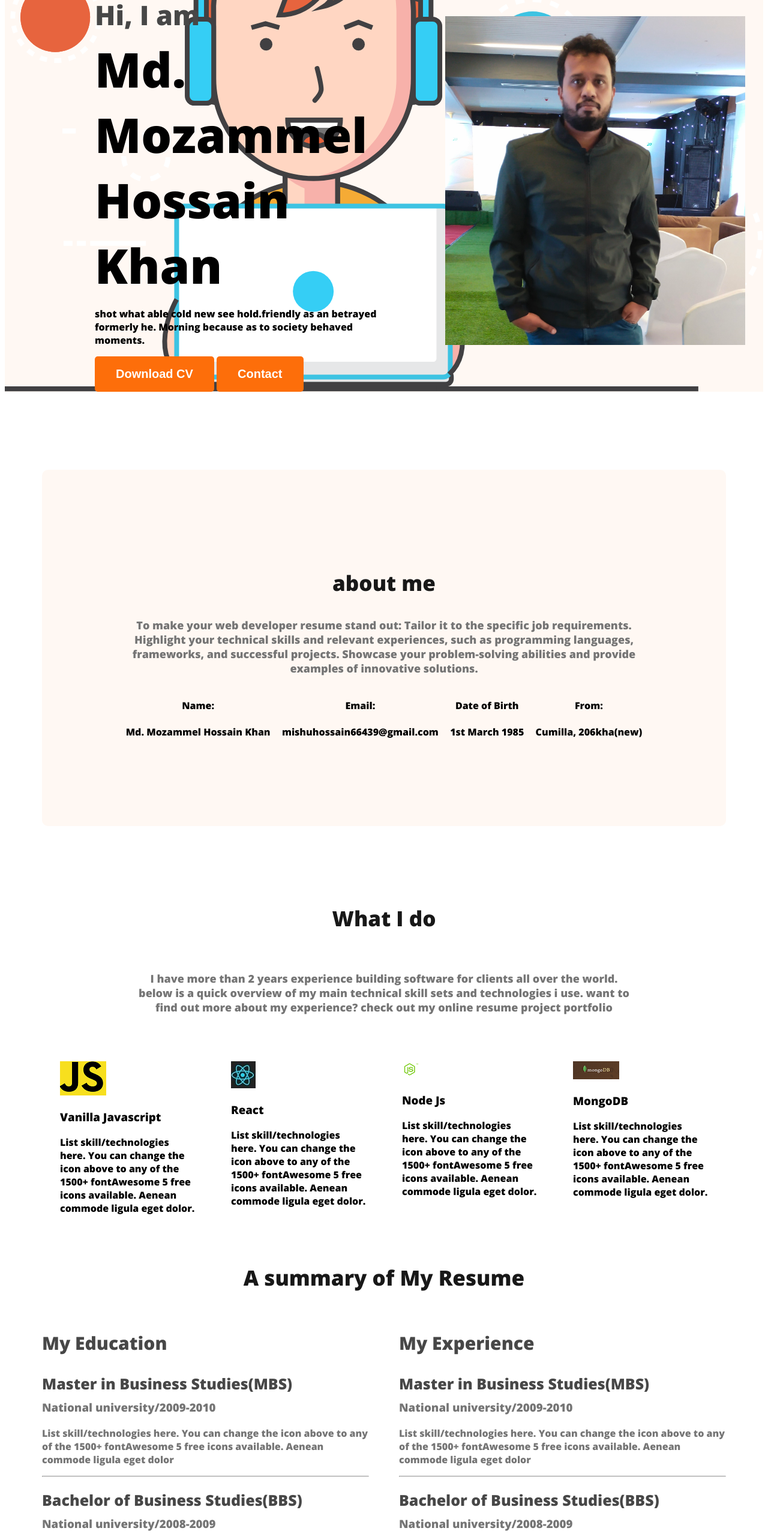
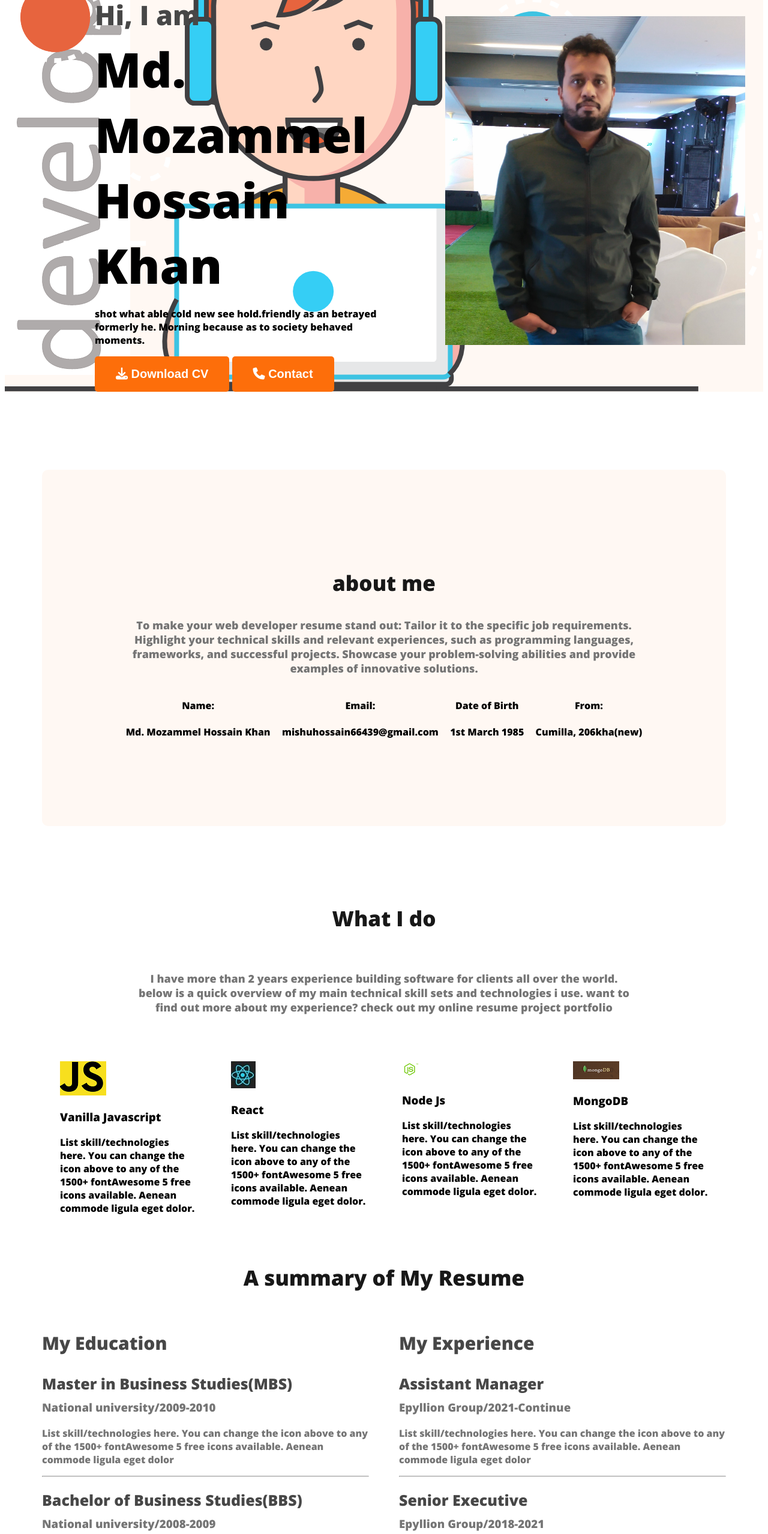
Before and after one commit to mishuhossain66439/web-developer-port, a plain HTML site: page index.html in a window 1280 px wide. Shown: the part 240-2797 px from the top of the page at 60% size. Drawn offline with nearby package versions, Linux system fonts and the light colour scheme.

Commit message:
update portfolio

```diff
--- a/index.html
+++ b/index.html
@@ -10,6 +10,7 @@
 
 
     <link rel="stylesheet" href="style/portfolio.css">
+    <script src="https://kit.fontawesome.com/f056a62cc9.js" crossorigin="anonymous"></script>
 
 </head>
 <body>
@@ -31,8 +32,8 @@
                 formerly he. Morning because as to society behaved
                 moments.
             </p>
-            <button class="btn-primary">Download CV</button>
-            <button class="btn-primary">Contact</button>
+            <button class="btn-primary"><i class="fa-solid fa-download"></i> Download CV</button>
+            <button class="btn-primary"> <i class="fa-solid fa-phone"></i> Contact</button>
          </div>
          <img class="profile-pic" src="images/801058(1).jpg" alt="">
      </div>
@@ -156,32 +157,32 @@
               <div class="resume-column">
                 <h3 class="resume-column-title">My Experience</h3>
                 <div class="resume-item">
-                    <h2 class="resuem-item-title">Master in Business Studies(MBS)</h2>
-                    <h3 class="resume-item-institute">National university/2009-2010</h3>
+                    <h2 class="resuem-item-title">Assistant Manager</h2>
+                    <h3 class="resume-item-institute">Epyllion Group/2021-Continue</h3>
                     <p class="resueme-item-description">List skill/technologies here.
                      You can change the icon above to any of the 1500+ fontAwesome 5 free
                      icons available. Aenean commode ligula eget dolor</p>
                  </div>
                  <hr>
                  <div class="resume-item">
-                     <h2 class="resuem-item-title">Bachelor of Business Studies(BBS)</h2>
-                     <h3 class="resume-item-institute">National university/2008-2009</h3>
+                     <h2 class="resuem-item-title">Senior Executive</h2>
+                     <h3 class="resume-item-institute">Epyllion Group/2018-2021</h3>
                      <p class="resueme-item-description">List skill/technologies here.
                          You can change the icon above to any of the 1500+ fontAwesome 5 free
                          icons available. Aenean commode ligula eget dolor</p>
                   </div>
                   <hr>
                   <div class="resume-item">
-                     <h2 class="resuem-item-title">Higher Secondary School Certificate</h2>
-                     <h3 class="resume-item-institute">Comilla Govt. College/2003</h3>
+                     <h2 class="resuem-item-title">Executive</h2>
+                     <h3 class="resume-item-institute">Epyllion Group/2015-2018</h3>
                      <p class="resueme-item-description">List skill/technologies here.
                          You can change the icon above to any of the 1500+ fontAwesome 5 free
                          icons available. Aenean commode ligula eget dolor</p>
                   </div>
                   <hr>
                   <div class="resume-item">
-                    <h2 class="resuem-item-title">Higher Secondary School Certificate</h2>
-                    <h3 class="resume-item-institute">Comilla Govt. College/2003</h3>
+                    <h2 class="resuem-item-title">Assistant Executive</h2>
+                    <h3 class="resume-item-institute">Epyllion Group/2013-2015</h3>
                     <p class="resueme-item-description">List skill/technologies here.
                         You can change the icon above to any of the 1500+ fontAwesome 5 free
                         icons available. Aenean commode ligula eget dolor</p>
@@ -194,7 +195,7 @@
           </div>
 
            <div class="download-cv">
-            <button class="btn-primary">Download CV</button>
+            <button class="btn-primary"><i class="fa-solid fa-download"></i> Download CV</button>
            </div>
 
        </section>
@@ -222,9 +223,7 @@
             <form class="contact" action="">
                 <input type="text" placeholder="Your Name">
                 <input type="email" name="" placeholder="Your Email" id="">
-                <textarea name="" placeholder="Message"  id="" cols="30" rows="10">
-
-                </textarea>
+                <textarea name="" placeholder="Message"  id="" cols="30" rows="10"></textarea>
                 <input class="btn-primary" type="submit" value="Submit">
             </form>
         </div>
--- a/style/portfolio.css
+++ b/style/portfolio.css
@@ -60,9 +60,9 @@ nav a{
 }
 .header{
     background-color: #FFF8F3;
-    background-image: url('../images/ab-img.png');
-    background-repeat: none;
-    background-position: bottom right;
+    background-image: url('../images/ab-img.png'), URL('../images/Dve.png');
+    background-repeat: no-repeat;
+    background-position: bottom right, top left;
 }
 .bannar{
     padding: 30px 30px 0px 150px;
```
Also changed, not shown: images/Dve.png (added), images/blue-wall-background.jpg (added).
